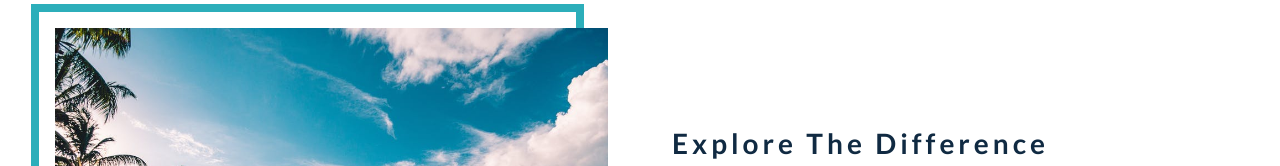
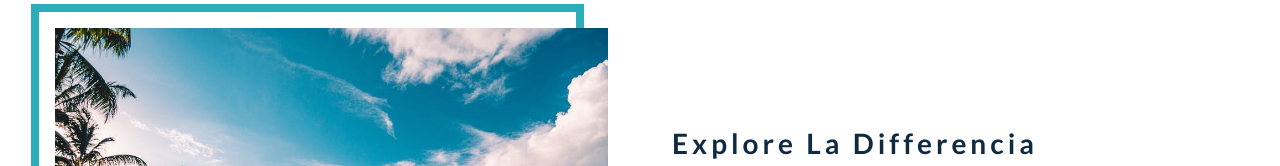
Before and after one commit to Maurodc90/CSS-Road-Tour-Project, a plain HTML site: page index.html in a window 1280 px wide. Shown: the part 1020-1186 px from the top of the page. Drawn offline with Linux system fonts and the light colour scheme.

Commit message:
second commit

```diff
--- a/index.html
+++ b/index.html
@@ -130,7 +130,7 @@
         </article>
         <!-- about info -->
         <article class="about-info">
-          <h3>explore the difference</h3>
+          <h3>explore la differencia</h3>
           <p>
             Lorem ipsum dolor sit amet consectetur adipisicing elit. Quis est
             rerum cum blanditiis perferendis similique modi. Iure quo iste hic!
```
